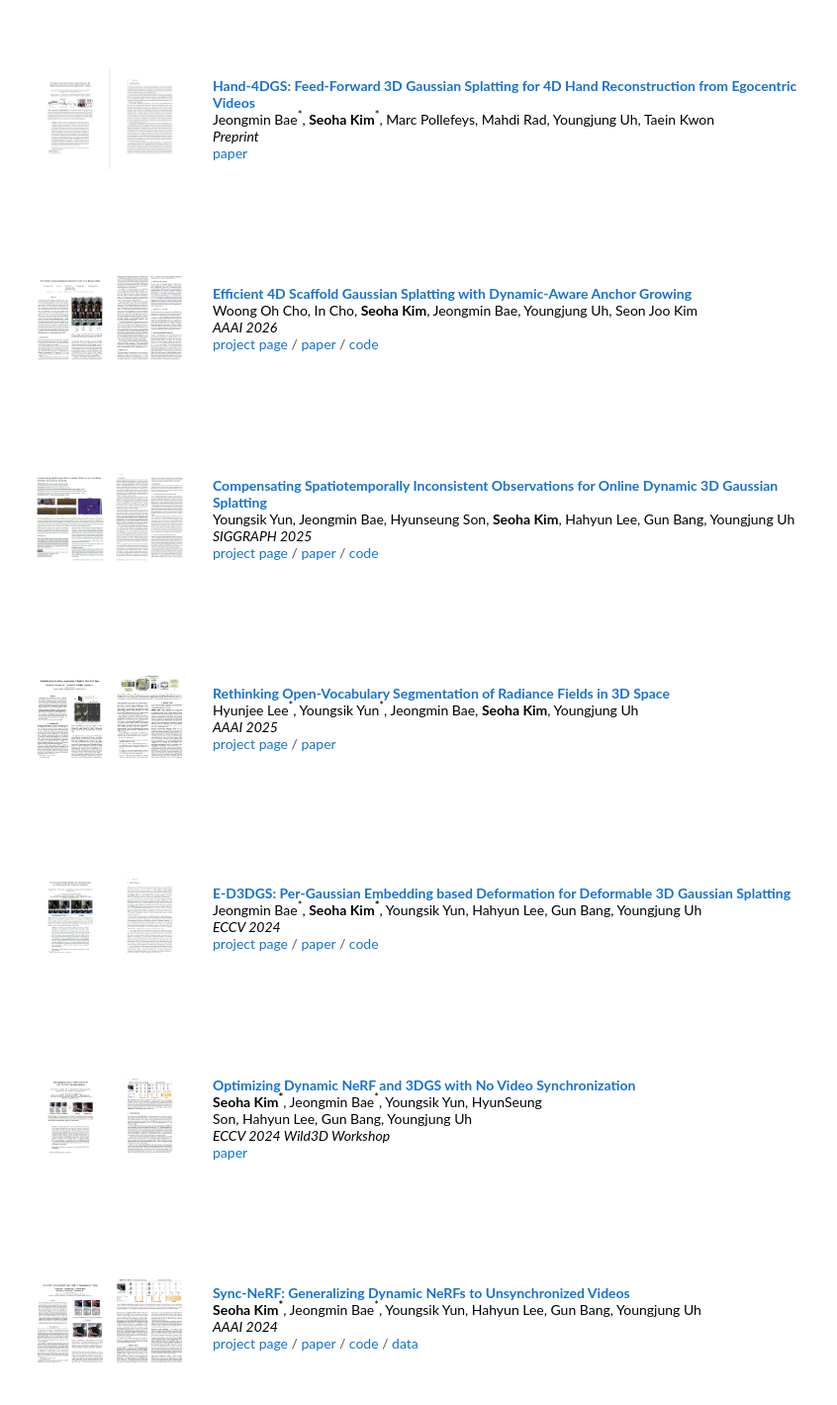
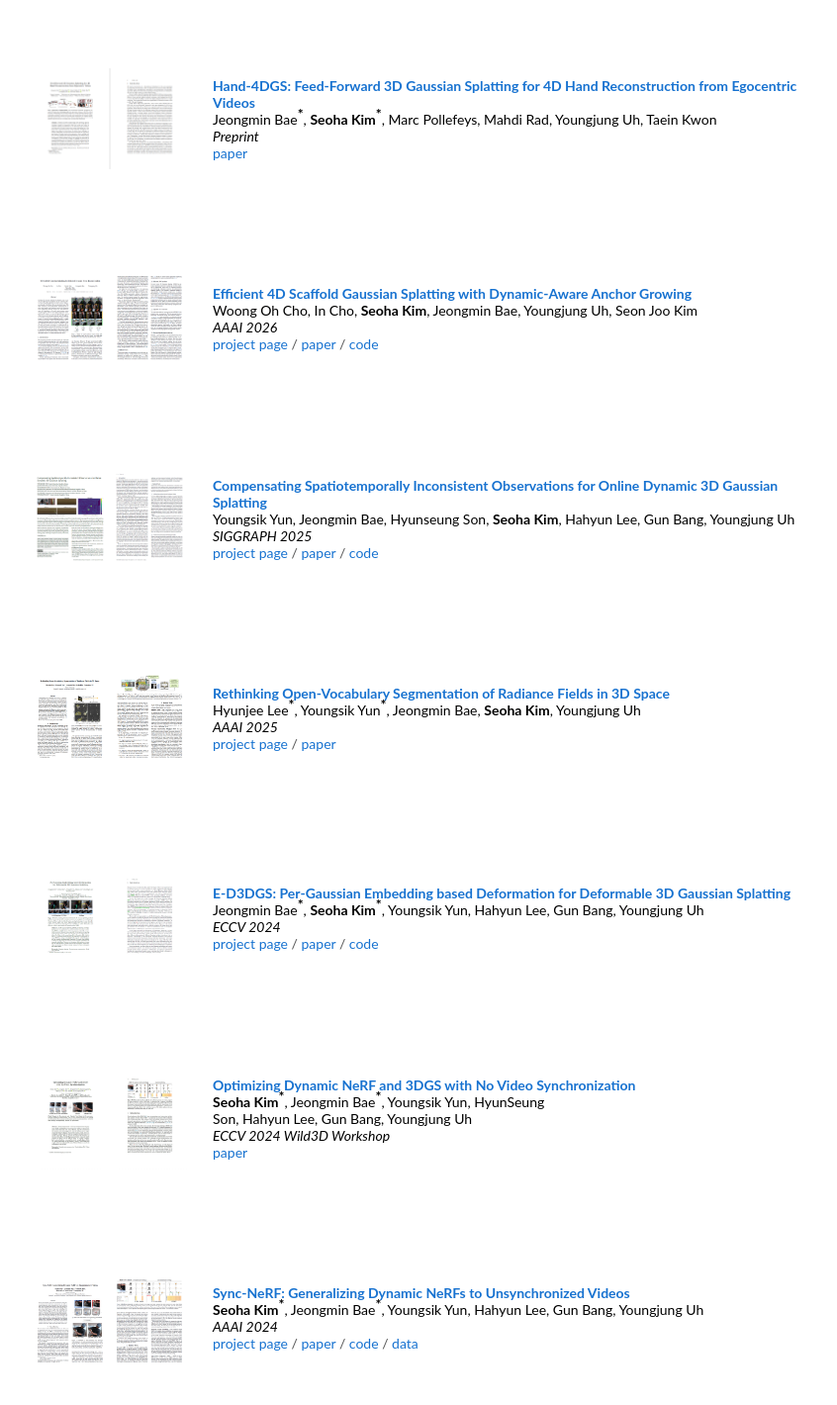
Before and after one commit to seoha-kim/seoha-kim.github.io, a Jekyll site: the page built from index.html, in a window 1280 px wide. Shown: the part 471-1891 px from the top of the page at 99% size, without its empty margins (225-1071 px from the left). Built offline with Jekyll 4.4.1, drawn with Linux system fonts in a browser that asks for light colours; some web fonts are replaced.

Commit message:
Make equal-contribution stars more legible

```diff
--- a/assets/site.css
+++ b/assets/site.css
@@ -44,7 +44,7 @@ h2 { margin: 0; font-weight: 400; font-size: 22px; }
 .paper-links { color: var(--text-muted); }
 .paper-authors { text-wrap: balance; }
 .paper-authors a, .paper-authors strong, .paper-authors b { white-space: nowrap; }
-.paper-authors sup { line-height: 0; font-size: .8em; }
+.paper-authors sup { line-height: 0; font-size: 1em; font-weight: 700; }
 .one { width: 160px; height: 160px; position: relative; }
 .one a, .one img { display: block; width: 100%; height: 100%; }
 .one img { object-fit: contain; }
```
